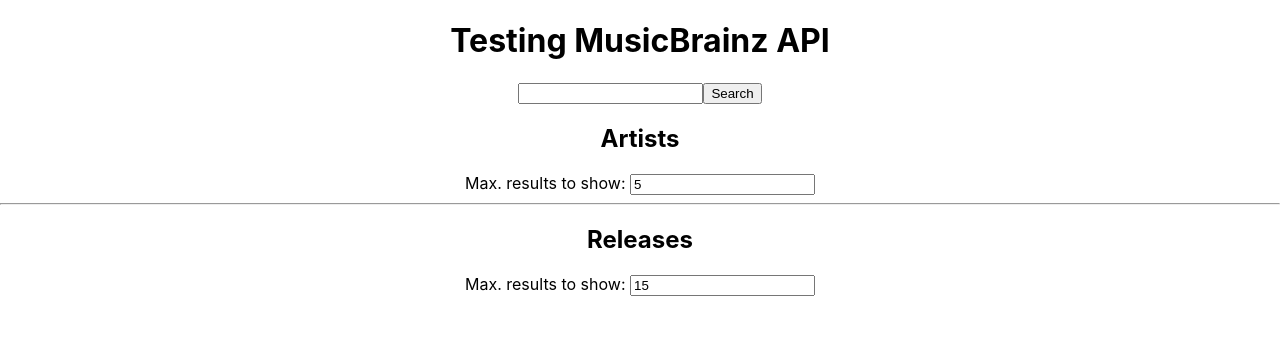
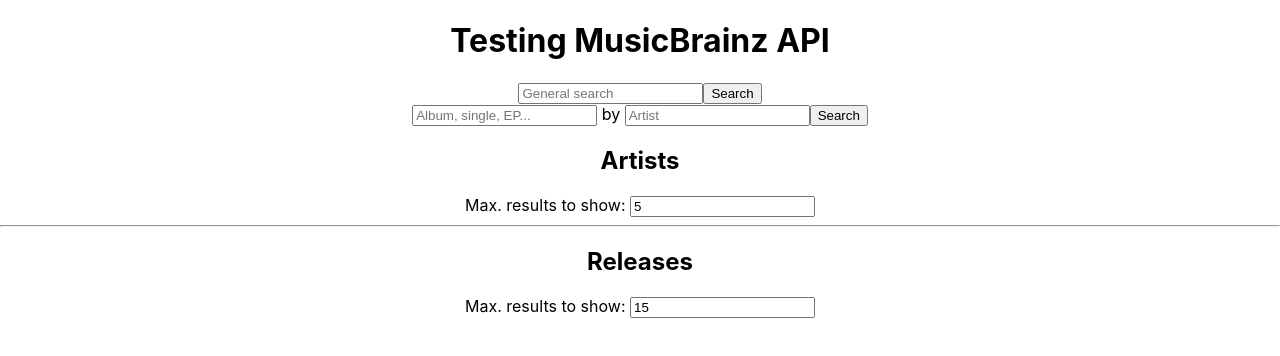
Before and after one commit to julioct99/music-search, a React (Create React App) app: page / in a window 1280 px wide. Shown: the top 356 px of the page. Built offline with nearby package versions, Linux system fonts and the light colour scheme.

Commit message:
Add composite search (release by artist)

```diff
--- a/src/App.js
+++ b/src/App.js
@@ -8,6 +8,8 @@
   const [artists, setArtists] = useState([]);
   const [releases, setReleases] = useState([]);
   const [search, setSearch] = useState('');
+  const [artistSearch, setArtistSearch] = useState('');
+  const [releaseSearch, setReleaseSearch] = useState('');
 
   function getArtists(artistName) {
     fetch(
@@ -26,19 +28,46 @@
       .then((data) => setReleases(data['release-groups']));
   }
 
+  function generalSearch() {
+    getReleases(search);
+    getArtists(search);
+  }
+
+  function compositeSearch(event) {
+    event.preventDefault();
+    const compositeSearchTerm = `${releaseSearch} by ${artistSearch}`.trim();
+    if (compositeSearchTerm !== 'by') {
+      getReleases(compositeSearchTerm);
+      getArtists(compositeSearchTerm);
+    }
+  }
+
   return (
     <div className='App'>
       <h1>Testing MusicBrainz API</h1>
-      <input onChange={(e) => setSearch(e.target.value)} type='search' />
-      <button
-        type='button'
-        onClick={() => {
-          getReleases(search);
-          getArtists(search);
-        }}
-      >
+      <input
+        placeholder='General search'
+        onChange={(e) => setSearch(e.target.value)}
+        type='search'
+      />
+      <button type='button' onClick={generalSearch}>
         Search
       </button>
+      <br />
+      <form onSubmit={(event) => compositeSearch(event)}>
+        <input
+          onChange={(e) => setReleaseSearch(e.target.value)}
+          placeholder='Album, single, EP...'
+          type='search'
+        />
+        <span> by </span>
+        <input
+          onChange={(e) => setArtistSearch(e.target.value)}
+          placeholder='Artist'
+          type='search'
+        />
+        <button type='submit'>Search</button>
+      </form>
       <ArtistList artists={artists} />
       <hr />
       <ReleaseList releases={releases} />
--- a/src/components/Release/Release.js
+++ b/src/components/Release/Release.js
@@ -17,7 +17,7 @@
           index === imgIndex ? null : (
             <img
               style={{ margin: '1px' }}
-              height='50px'
+              height='75px'
               src={`https://coverartarchive.org/release/${releaseGroup.id}/front`}
               alt=''
             />
```
Also changed, not shown: 1 other file (tests, documents, lock files or other folders).
